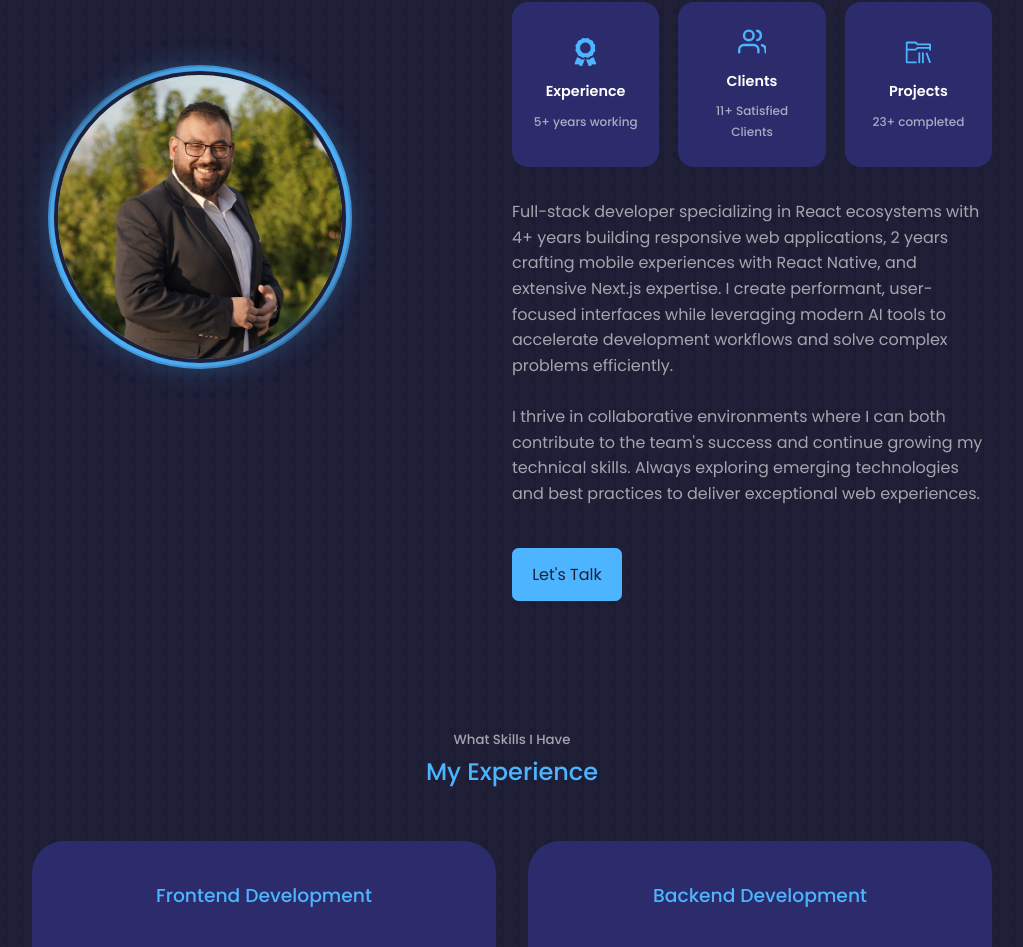
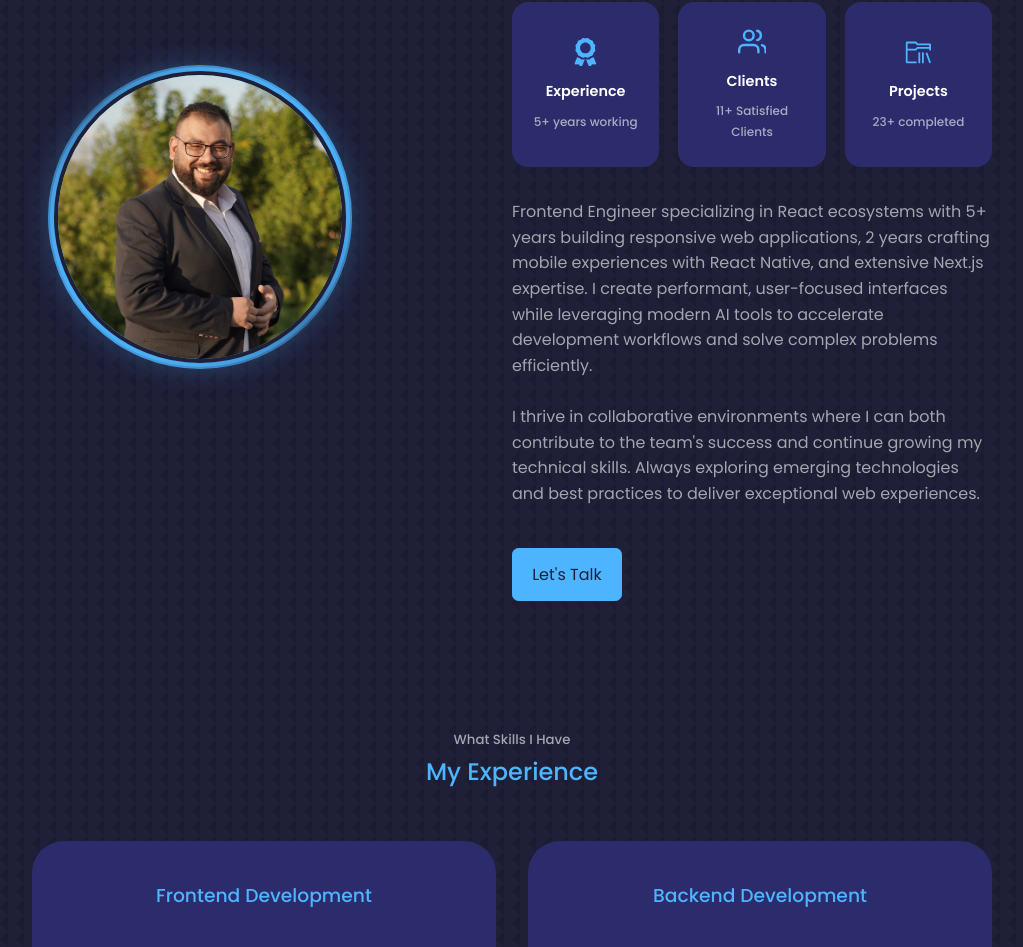
Before and after one commit to AhmedAlaa21/Reactjs-portfolio, a React (Create React App) app: page / in a window 1280 px wide. Shown: the part 1037-1984 px from the top of the page, without its empty margins (128-1151 px from the left). Built offline with nearby package versions, Linux system fonts and the light colour scheme.

Commit message:
update About component: revised job title from "Full-stack developer" to "Frontend Engineer" and increased experience from 4+ to 5+ years

```diff
--- a/src/components/About/About.jsx
+++ b/src/components/About/About.jsx
@@ -58,7 +58,7 @@ const About = () => {
             </article>
           </div>
           <p>
-            Full-stack developer specializing in React ecosystems with 4+ years
+            Frontend Engineer specializing in React ecosystems with 5+ years
             building responsive web applications, 2 years crafting mobile
             experiences with React Native, and extensive Next.js expertise. I
             create performant, user-focused interfaces while leveraging modern
```
